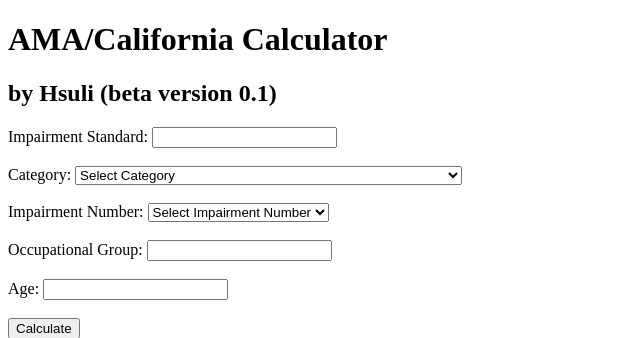
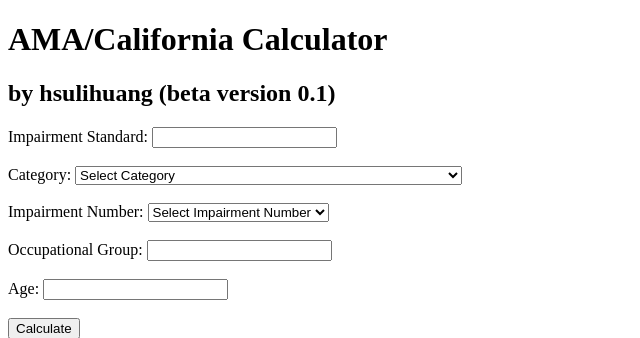
Before and after one commit to hsulihuang/AMA_calculator, a Flask app: page / in a window 1280 px wide. Shown: the top 338 px of the page, without its empty margins (0-640 px from the left). Run offline with Flask 2, Linux system fonts and the light colour scheme.

Commit message:
Add files via upload

```diff
--- a/templates/index.html
+++ b/templates/index.html
@@ -7,7 +7,7 @@
 </head>
 <body>
     <h1>AMA/California Calculator</h1>
-    <h2>by Hsuli (beta version 0.1)</h2>
+    <h2>by hsulihuang (beta version 0.1)</h2>
     <form id="ama-form">
         <!-- Impairment Standard -->
         <label for="impairment_standard">Impairment Standard:</label>
```
